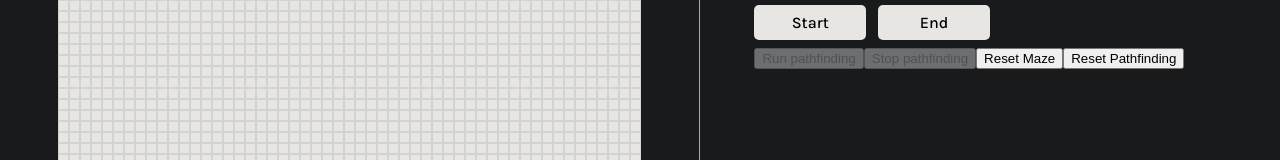
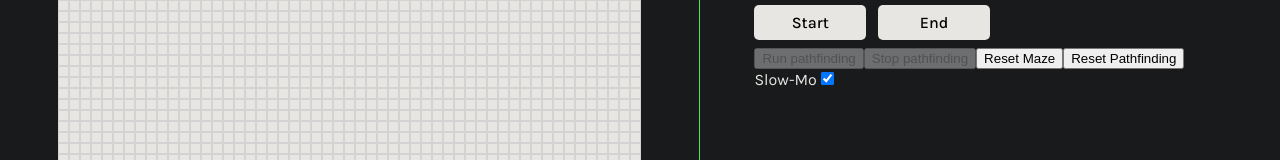
Before and after one commit to TomBedfordCodes/react-mazegen-pathfinding, a React (Vite) app: page / in a window 1280 px wide. Shown: the part 222-382 px from the top of the page. Built offline with nearby package versions, Linux system fonts and the light colour scheme.

Commit message:
Add slow-mo button; make speed of slow-mo drawing linked to no. of nodes left in queue

```diff
--- a/src/components/Main.jsx
+++ b/src/components/Main.jsx
@@ -144,7 +144,7 @@ export default function Main() {
         mazegenAlgo: "",
         pathfindingAlgo: bfs,
 
-        isSlowMo: false,
+        isSlowMo: true,
     })
 
 
@@ -208,8 +208,6 @@ export default function Main() {
     }
 
 
-
-
     function updateClickChoice(clickChoiceType) {
         setOptions(prev => {
             return {
@@ -231,12 +229,20 @@ export default function Main() {
         })
     }
 
-
     function getClickChoiceType() {
         const newArr = options.clickChoices.filter(choice => {
             return choice.isSelected
         })
         return newArr[0].clickChoiceType
+    }
+
+    function toggleIsSlow() {
+        setOptions(prev => {
+            return {
+                ...prev,
+                isSlowMo: !prev.isSlowMo
+            }
+        })
     }
 
     function runPathfinding() {
@@ -264,6 +270,7 @@ export default function Main() {
     }
 
     function resetPathfinding() {
+        stopPathfinding()
         for (let row of mazeArr.current) {
             for (let node of row) {
                 node.pathfinding = getTemplatePathfinding()
@@ -286,6 +293,7 @@ export default function Main() {
             resetPathfinding,
             specialNodes,
             options,
+            toggleIsSlow,
             updateClickChoice,
             getClickChoiceType,
             runPathfinding,
--- a/src/components/options/Options.jsx
+++ b/src/components/options/Options.jsx
@@ -15,6 +15,7 @@ export default function Options() {
         runPathfinding,
         stopPathfinding,
         resetPathfinding,
+        toggleIsSlow,
     } = React.useContext(MainContext)
 
     // console.log("options re-rendered")
@@ -43,6 +44,15 @@ export default function Options() {
             <button onClick={resetPathfinding}>
                 Reset Pathfinding
             </button>
+            <br />
+            <label htmlFor='slow-mo-checkbox'>Slow-Mo</label>
+            <input
+                type='checkbox'
+                aria-label='Toggle slow-mo'
+                onChange={toggleIsSlow}
+                id="slow-mo-checkbox"
+                defaultChecked
+            />
         </div>
     )
 }
--- a/src/components/pathfindingAlgos/Bfs.jsx
+++ b/src/components/pathfindingAlgos/Bfs.jsx
@@ -66,6 +66,7 @@ export default function Bfs() {
             // EMPTY QUEUE WITHOUT A PATH MEANS PATHFIND FAILED - WE EXIT HERE
             forceMazeUpdate()
             stopPathfinding()
+            specialNodes.current.currentNode = null
             return
         }
         const curr = queue.current.shift()
@@ -89,8 +90,13 @@ export default function Bfs() {
             updatePathfindingParentNode(adjPsg, curr)
         }
         // IF WE HAVEN'T FINISHED THE ALGO YET, TRIGGER A RE-RENDER TO CONTINUE (AND GET UPDATED STATE)
-        if (options.isSlowMo) {setTimeout(localUpdate, 10)}
-        else {setTimeout(localUpdate, 0)}
+        if (options.isSlowMo) {
+            // GOES FASTER THE MORE NODES THERE ARE IN QUEUE
+            let speed = (1 / (queue.current.length * (queue.current.length / 10))) * 450
+            speed = Math.max(2, speed)
+            speed = Math.min(50, speed)
+            setTimeout(localUpdate, speed)
+        } else {setTimeout(localUpdate, 0)}
 
         // DRAW EVERY FOUR UPDATES
         count.current++
```
